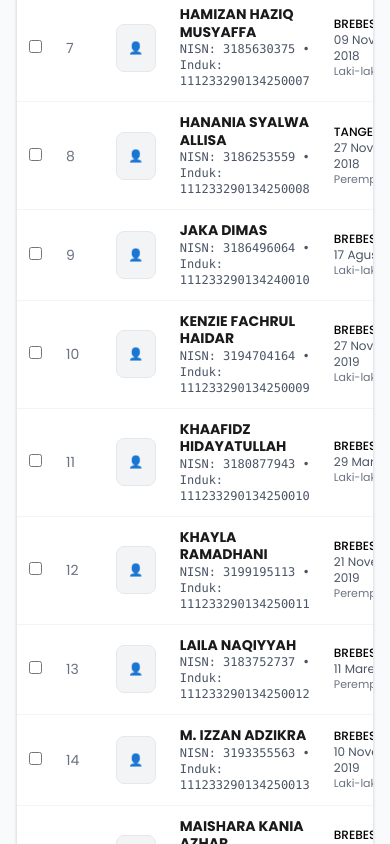
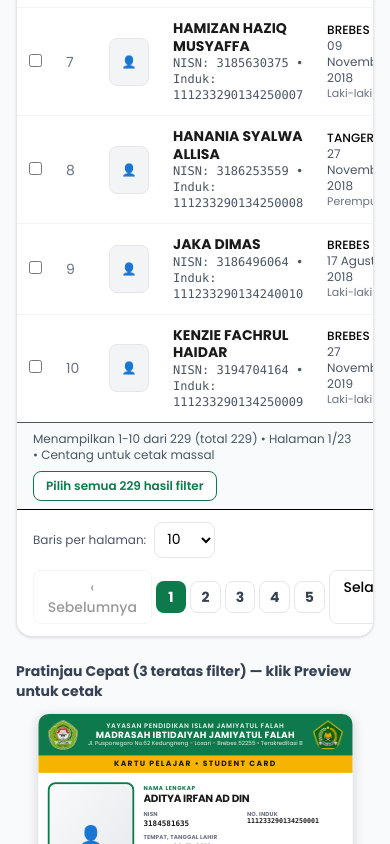
Before and after one commit to bowowiwendi/kartu-siswa-mijafa, a React (Vite) app: page / in a window 390 px wide. Shown: the part 1064-1908 px from the top of the page. Built offline with nearby package versions, Linux system fonts and the light colour scheme.

Commit message:
feat: tambah paginasi tabel (10/25/50/100 per halaman, pilih halaman & pilih semua filter, info halaman)

```diff
--- a/src/App.jsx
+++ b/src/App.jsx
@@ -64,6 +64,8 @@ export default function App() {
   const [showPrint, setShowPrint] = useState(false);
   const [showSettings, setShowSettings] = useState(false);
   const [toast, setToast] = useState("");
+  const [page, setPage] = useState(1);
+  const [pageSize, setPageSize] = useState(10);
   const fileRef = useRef(null);
   const printRef = useRef(null);
   const previewCardRef = useRef(null);
@@ -108,12 +110,21 @@ export default function App() {
     return c;
   }, [students]);
 
+  // pagination — 10 default, reset saat filter/search/pageSize berubah
+  const totalPages = Math.max(1, Math.ceil(filtered.length / pageSize));
+  const paginated = useMemo(() => {
+    const start = (page - 1) * pageSize;
+    return filtered.slice(start, start + pageSize);
+  }, [filtered, page, pageSize]);
+  useEffect(() => { setPage(1); }, [kelasFilter, search, pageSize]);
+  useEffect(() => { if (page > totalPages) setPage(totalPages); }, [totalPages, page]);
+
   function notify(msg) {
     setToast(msg);
     setTimeout(() => setToast(""), 3000);
   }
 
-  // ceklis pilihan — fixed: tidak lagi bandingkan size saja, tapi cek per item filtered
+  // ceklis pilihan — fixed + pagination aware
   function toggleSelect(id) {
     const n = new Set(selected);
     if (n.has(id)) n.delete(id);
@@ -121,8 +132,21 @@ export default function App() {
     setSelected(n);
   }
   function toggleSelectAll() {
-    const allSelected = filtered.length > 0 && filtered.every((s) => selected.has(s.noInduk));
-    if (allSelected) {
+    // header checkbox: pilih/batal pilih halaman ini saja (paginated)
+    const allPageSelected = paginated.length > 0 && paginated.every((s) => selected.has(s.noInduk));
+    if (allPageSelected) {
+      const n = new Set(selected);
+      paginated.forEach((s) => n.delete(s.noInduk));
+      setSelected(n);
+    } else {
+      const n = new Set(selected);
+      paginated.forEach((s) => n.add(s.noInduk));
+      setSelected(n);
+    }
+  }
+  function toggleSelectAllFiltered() {
+    const allFiltered = filtered.length > 0 && filtered.every((s) => selected.has(s.noInduk));
+    if (allFiltered) {
       const n = new Set(selected);
       filtered.forEach((s) => n.delete(s.noInduk));
       setSelected(n);
@@ -135,9 +159,11 @@ export default function App() {
   // indeterminate & sinkronisasi selected saat data/ filter berubah
   const allFilteredSelected = filtered.length > 0 && filtered.every((s) => selected.has(s.noInduk));
   const someFilteredSelected = filtered.some((s) => selected.has(s.noInduk));
+  const allPageSelected = paginated.length > 0 && paginated.every((s) => selected.has(s.noInduk));
+  const somePageSelected = paginated.some((s) => selected.has(s.noInduk));
   useEffect(() => {
-    if (selectAllRef.current) selectAllRef.current.indeterminate = !allFilteredSelected && someFilteredSelected;
-  }, [allFilteredSelected, someFilteredSelected]);
+    if (selectAllRef.current) selectAllRef.current.indeterminate = !allPageSelected && somePageSelected;
+  }, [allPageSelected, somePageSelected]);
   // bersihkan selected yang sudah tidak ada di students (misal setelah hapus)
   useEffect(() => {
     const ids = new Set(students.map((s) => s.noInduk));
@@ -651,7 +677,7 @@ export default function App() {
               <thead className="bg-gray-50 text-gray-600 text-xs uppercase tracking-wide">
                 <tr>
                   <th className="p-3 w-10">
-                    <input ref={selectAllRef} type="checkbox" checked={allFilteredSelected} onChange={toggleSelectAll} title={allFilteredSelected ? "Batal pilih semua (filter ini)" : someFilteredSelected ? "Pilih semua (filter ini) - sebagian terpilih" : "Pilih semua (filter ini)"} />
+                    <input ref={selectAllRef} type="checkbox" checked={allPageSelected} onChange={toggleSelectAll} title={allPageSelected ? "Batal pilih halaman ini" : somePageSelected ? "Pilih halaman ini - sebagian terpilih" : "Pilih semua di halaman ini"} />
                   </th>
                   <th className="p-3 text-left">No</th>
                   <th className="p-3 text-left">Foto</th>
@@ -669,13 +695,19 @@ export default function App() {
                       Tidak ada data. Coba ganti filter atau import Excel.
                     </td>
                   </tr>
+                ) : paginated.length === 0 ? (
+                  <tr>
+                    <td colSpan={8} className="p-12 text-center text-gray-400">
+                      Halaman kosong. <button onClick={() => setPage(1)} className="text-[#0e7a4b] font-semibold hover:underline">Kembali ke halaman 1</button>
+                    </td>
+                  </tr>
                 ) : (
-                  filtered.map((s, i) => (
+                  paginated.map((s, i) => (
                     <tr key={s.noInduk} className={`hover:bg-[#f0fdf4] ${selected.has(s.noInduk) ? "bg-[#ecfdf5]" : ""}`}>
                       <td className="p-3">
                         <input type="checkbox" checked={selected.has(s.noInduk)} onChange={() => toggleSelect(s.noInduk)} />
                       </td>
-                      <td className="p-3 text-gray-500">{i + 1}</td>
+                      <td className="p-3 text-gray-500">{(page - 1) * pageSize + i + 1}</td>
                       <td className="p-3">
                         <div className="w-10 h-12 rounded-lg overflow-hidden bg-gray-100 border border-gray-200">
                           {s.foto ? <img src={s.foto} alt={s.nama} className="w-full h-full object-cover" /> : <div className="w-full h-full flex items-center justify-center text-gray-400 text-xs">👤</div>}
@@ -720,11 +752,54 @@ export default function App() {
               </tbody>
             </table>
           </div>
-          <div className="px-4 py-3 bg-gray-50 border-t text-xs text-gray-500 flex flex-wrap gap-2 justify-between">
+          <div className="px-4 py-2 bg-gray-50 border-t text-xs text-gray-600 flex flex-wrap gap-2 justify-between items-center">
             <span>
-              Menampilkan {filtered.length} dari {students.length} siswa • Centang untuk cetak massal • Ukuran kartu CR80 (85.6×54mm) • 10 kartu / halaman A4
+              Menampilkan {filtered.length === 0 ? 0 : (page - 1) * pageSize + 1}-{Math.min(page * pageSize, filtered.length)} dari {filtered.length} (total {students.length}) • Halaman {page}/{totalPages} • Centang untuk cetak massal
             </span>
-            <span className="hidden md:inline">💡 Tip: Klik Preview untuk lihat desain kartu depan-belakang sebelum cetak</span>
+            <div className="flex items-center gap-2">
+              {!allFilteredSelected && filtered.length > 0 && (
+                <button onClick={toggleSelectAllFiltered} className="text-xs bg-white border border-[#0e7a4b] text-[#0e7a4b] px-3 py-1.5 rounded-lg font-semibold hover:bg-[#f0fdf4]">
+                  {allFilteredSelected ? "Batal pilih semua" : `Pilih semua ${filtered.length} hasil filter`}
+                </button>
+              )}
+              <span className="hidden md:inline text-gray-400">Ukuran kartu 88×56mm</span>
+            </div>
+          </div>
+          {/* Pagination bar */}
+          <div className="px-4 py-3 bg-white border-t flex flex-wrap gap-3 justify-between items-center">
+            <div className="flex items-center gap-2 text-sm">
+              <span className="text-gray-600 text-xs">Baris per halaman:</span>
+              <select value={pageSize} onChange={(e) => setPageSize(Number(e.target.value))} className="border border-gray-200 rounded-lg px-2 py-1.5 text-sm bg-white">
+                <option value={10}>10</option>
+                <option value={25}>25</option>
+                <option value={50}>50</option>
+                <option value={100}>100</option>
+              </select>
+              <span className="text-xs text-gray-500 hidden sm:inline">• {filtered.length} data • {selectedCount} dipilih</span>
+            </div>
+            <div className="flex items-center gap-1">
+              <button onClick={() => setPage((p) => Math.max(1, p - 1))} disabled={page <= 1} className="px-3 py-1.5 rounded-lg border border-gray-200 text-sm font-medium disabled:opacity-40 disabled:cursor-not-allowed hover:bg-gray-50">
+                ‹ Sebelumnya
+              </button>
+              {(() => {
+                const pages = [];
+                const maxBtn = 5;
+                let start = Math.max(1, page - Math.floor(maxBtn / 2));
+                let end = Math.min(totalPages, start + maxBtn - 1);
+                if (end - start + 1 < maxBtn) start = Math.max(1, end - maxBtn + 1);
+                for (let p = start; p <= end; p++) {
+                  pages.push(
+                    <button key={p} onClick={() => setPage(p)} className={`w-8 h-8 rounded-lg text-sm font-bold ${p === page ? "bg-[#0e7a4b] text-white" : "border border-gray-200 hover:bg-gray-50 text-gray-700"}`}>
+                      {p}
+                    </button>
+                  );
+                }
+                return pages;
+              })()}
+              <button onClick={() => setPage((p) => Math.min(totalPages, p + 1))} disabled={page >= totalPages} className="px-3 py-1.5 rounded-lg border border-gray-200 text-sm font-medium disabled:opacity-40 disabled:cursor-not-allowed hover:bg-gray-50">
+                Selanjutnya ›
+              </button>
+            </div>
           </div>
         </div>
 
```
